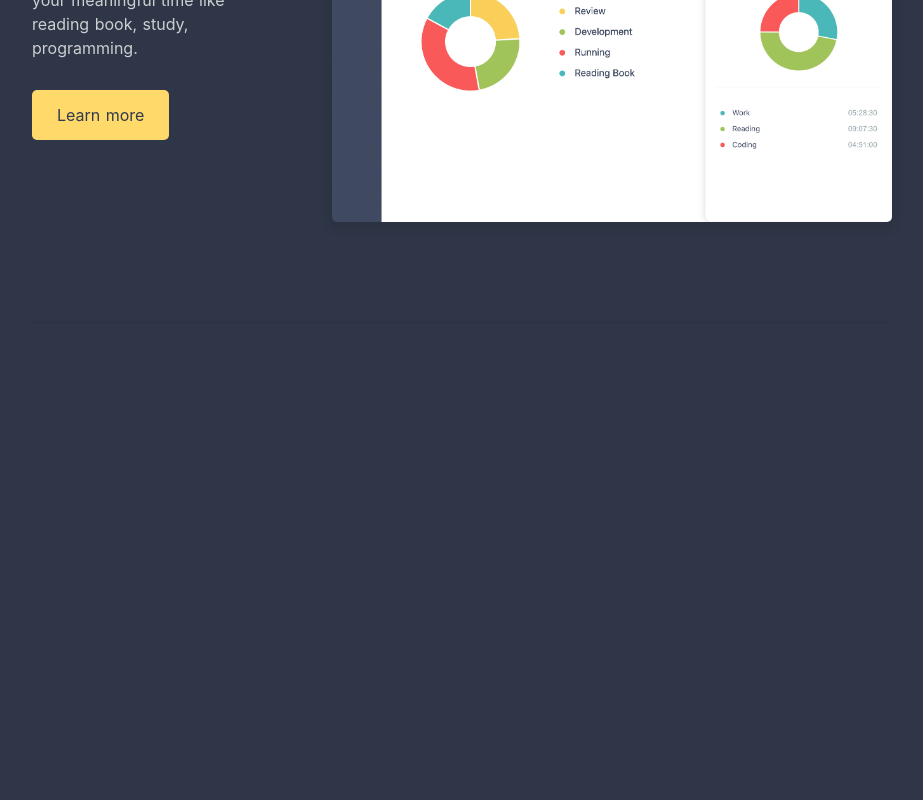
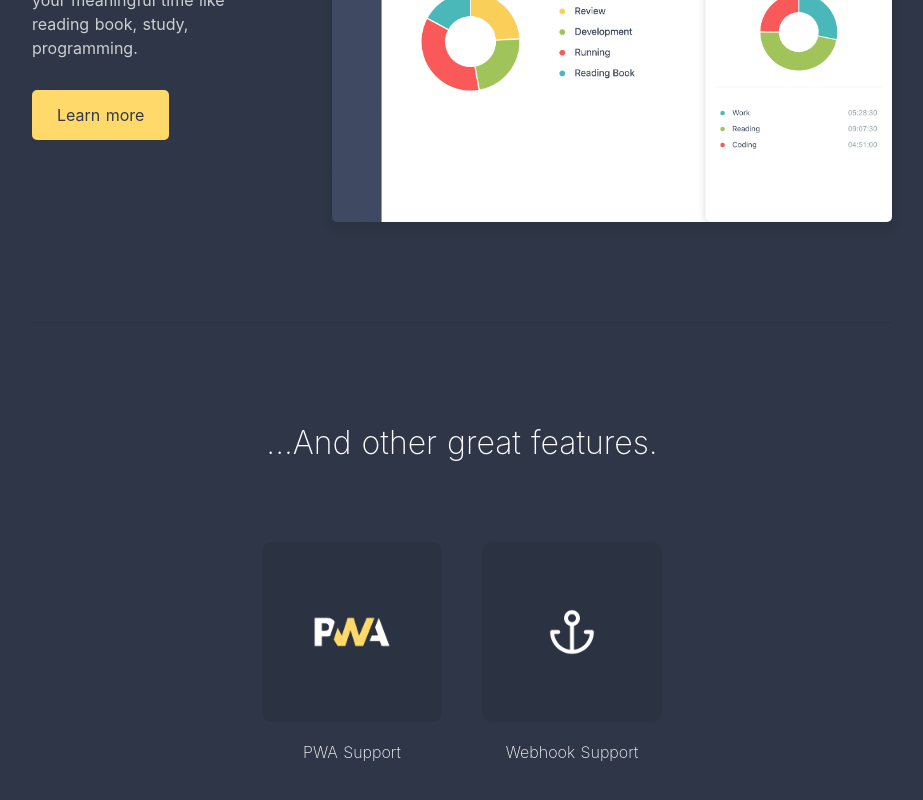
Before and after one commit to hackaru-app/hackaru-official, a Nuxt app: page / in a window 1280 px wide. Shown: the part 2993-3793 px from the top of the page, without its empty margins (178-1101 px from the left). Before the commit the page ends 3316 px from the top, so only its background shows below. Built offline with nearby package versions, Linux system fonts and the light colour scheme; what vue-timers would draw is missing.

Commit message:
Add other features

```diff
--- a/pages/index.vue
+++ b/pages/index.vue
@@ -47,6 +47,24 @@
         </div>
         <img src="~/assets/reports.png" class="desktop" alt="">
       </article>
+
+      <section class="other-features">
+        <h1>...And other great features.</h1>
+        <div class="other-feature-list">
+          <article class="other-feature">
+            <div class="image-wrapper">
+              <img src="~/assets/pwa.png" alt="">
+            </div>
+            <h1>PWA Support</h1>
+          </article>
+          <article class="other-feature">
+            <div class="image-wrapper">
+              <img src="~/assets/webhook.png" alt="">
+            </div>
+            <h1>Webhook Support</h1>
+          </article>
+        </div>
+      </section>
     </section>
   </section>
 </template>
@@ -210,6 +228,47 @@ body {
 .feature img.desktop {
   width: 560px;
 }
+.other-features {
+  width: 860px;
+  padding: 100px 0;
+  display: flex;
+  align-items: center;
+  flex-direction: column;
+}
+.other-features > h1 {
+  font-size: 32px;
+  margin-bottom: 80px;
+  font-weight: 200;
+  color: #fff;
+}
+.other-feature {
+  display: flex;
+  flex-direction: column;
+  align-items: center;
+  box-sizing: border-box;
+  margin: 0 20px;
+}
+.other-feature h1 {
+  font-size: 16px;
+  font-weight: 200;
+  padding: 20px;
+}
+.other-feature .image-wrapper {
+  display: block;
+  width: 180px;
+  background-color: #00000011;
+  border-radius: 10px;
+  height: 180px;
+  display: flex;
+  justify-content: center;
+  align-items: center;
+}
+.other-feature img {
+  width: 80px;
+}
+.other-feature-list {
+  display: flex;
+}
 @media screen and (max-width: 640px) {
   .jumbotron {
     height: 90vh;
```
Also changed, not shown: assets/pwa.png (added), assets/webhook.png (added).
